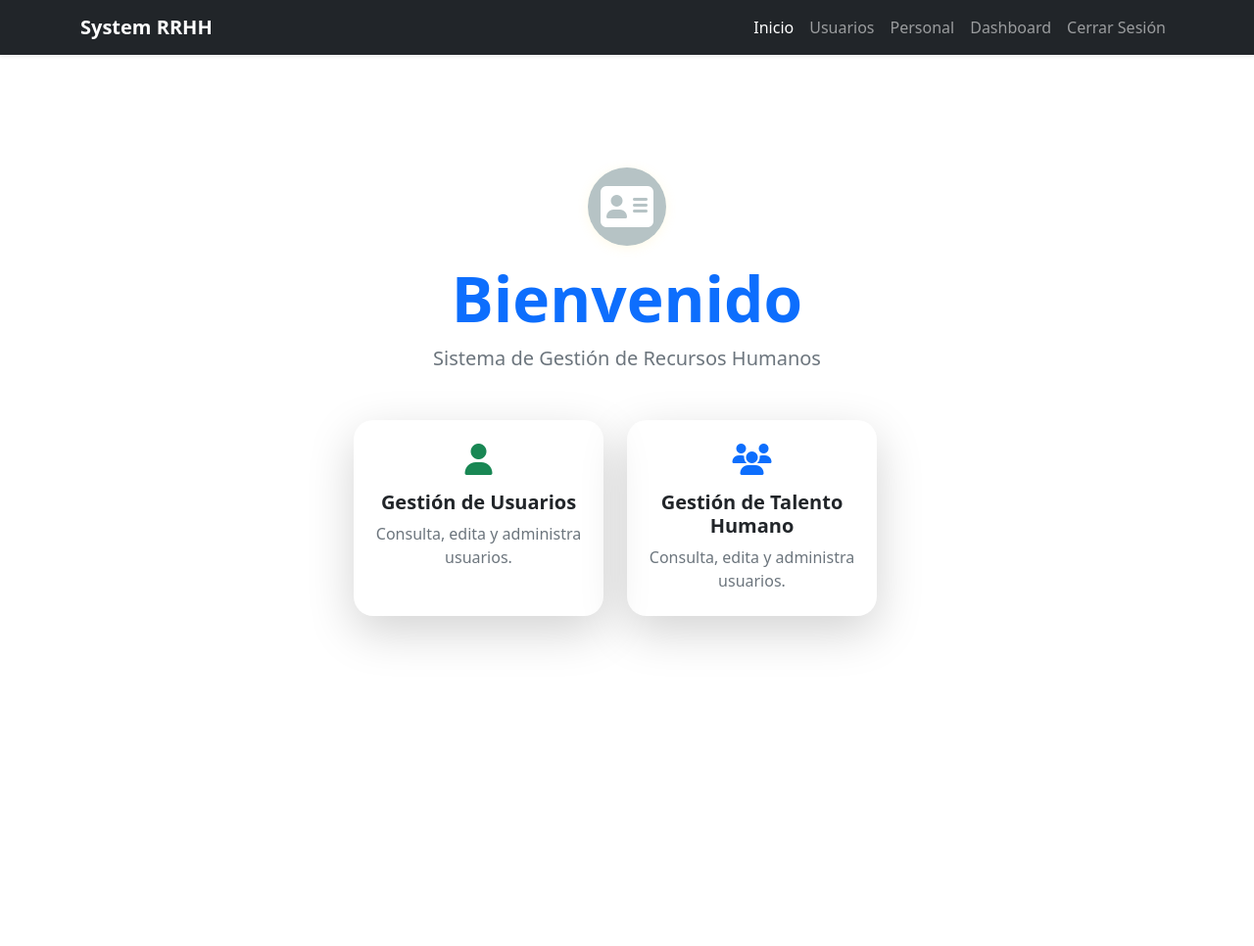
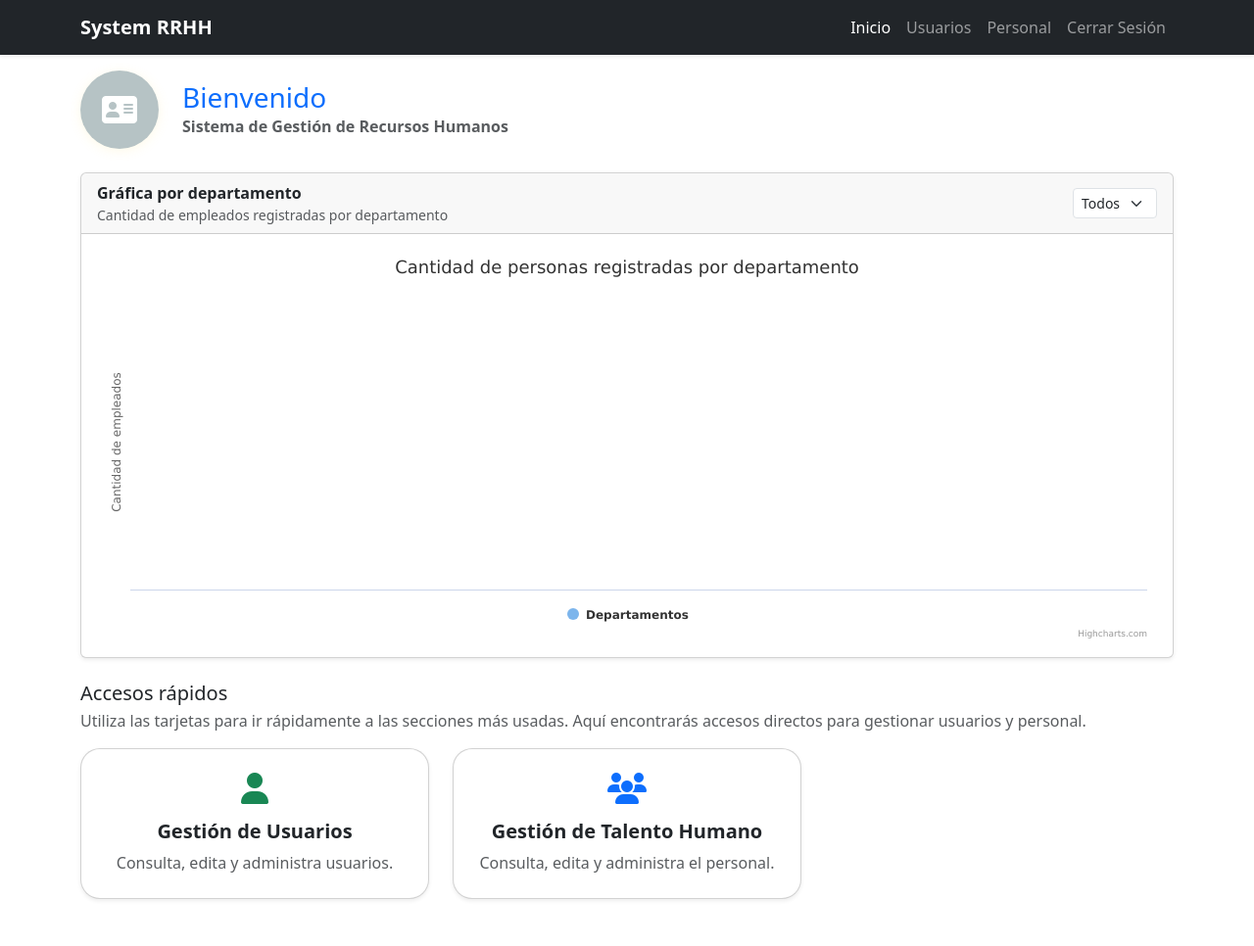
Before and after one commit to cruzjeff225/appRecursosHumanos, a PHP site: page /home.php in a window 1280 px wide. Shown: the whole page at 98% size. Before the commit the page ends 658 px from the top, so only its background shows below. Run offline with PHP 8.4, Linux system fonts and the light colour scheme; the visitor is signed in with stand-in values (Sample User, id 1); data that the repository does not hold is empty.

Commit message:
fix: view dashboard in home

```diff
--- a/views/home.php
+++ b/views/home.php
@@ -1,106 +1,209 @@
 <?php
-// Guardar la sesión y verificar si el usuario ha iniciado sesión
 session_start();
 if (!isset($_SESSION['usuario'])) {
     header("Location: index.php");
+    exit();
 }
+
+include_once '../config/config.php';
 ?>
 <!DOCTYPE html>
-<html lang="en">
-
+<html lang="es">
 <head>
     <meta charset="UTF-8">
     <meta name="viewport" content="width=device-width, initial-scale=1.0">
-    <!-- Bootstrap CSS -->
+    <title>Inicio</title>
+
+    <!-- Bootstrap -->
     <link href="https://cdn.jsdelivr.net/npm/bootstrap@5.3.2/dist/css/bootstrap.min.css" rel="stylesheet">
+
     <!-- Font Awesome -->
     <link rel="stylesheet" href="https://cdnjs.cloudflare.com/ajax/libs/font-awesome/6.4.0/css/all.min.css">
+
+    <!-- Highcharts -->
+    <script src="https://code.highcharts.com/highcharts.js"></script>
+    <script src="https://code.highcharts.com/modules/exporting.js"></script>
+    <script src="https://code.highcharts.com/modules/accessibility.js"></script>
+
     <style>
-        /* Home hero */
         .home-hero-outer {
-            width: 100vw;
             min-height: 100vh;
-            background: #fff;
-            position: relative;
-            left: 50%;
-            right: 50%;
-            margin-left: -50vw;
-            margin-right: -50vw;
-            padding-top: 40px;
-            padding-bottom: 40px;
-        }
-
-        @media (max-width: 991.98px) {
-            .home-hero-outer {
-                left: 0;
-                right: 0;
-                margin-left: 0;
-                margin-right: 0;
-            }
-        }
-
-        .home-avatar {
-            width: 80px;
-            height: 80px;
-            background: #b6c3c5ff;
-            border-radius: 50%;
             display: flex;
             align-items: center;
             justify-content: center;
+            padding: 40px 0;
+        }
+        .home-avatar {
+            width: 80px; height: 80px;
+            background: #b6c3c5;
+            border-radius: 50%;
+            display: flex; align-items: center; justify-content: center;
             box-shadow: 0 2px 12px rgba(255, 224, 102, 0.15);
         }
+        .home-card {
+            transition: transform 0.2s, box-shadow 0.2s;
+            border-radius: 1.25rem;
+        }
+        .home-card:hover {
+            transform: translateY(-6px);
+            box-shadow: 0 8px 20px rgba(0,0,0,0.1);
+        }
+        #container { height: 400px; }
+    </style>
+</head>
 
-        .home-card {
-            transition: transform 0.18s, box-shadow 0.18s;
-            border-radius: 1.25rem;
-            background: var(--primary-white);
-        }
+<body>
+    <?php include_once('../views/nav.php'); ?>
 
-        .home-card:hover {
-            transform: translateY(-8px) scale(1.03);
-            box-shadow: 0 8px 32px rgba(255, 240, 180, 0.13);
-            text-decoration: none;
-        }
-    </style>
-    <title>Inicio</title>
-</head>
-<div class="home-hero-outer min-vh-100 d-flex align-items-center justify-content-center">
-    <div class="container">
-        <div class="text-center mb-5">
-            <div class="home-avatar mx-auto mb-3">
-                <i class="fa fa-address-card fa-3x text-white"></i>
+    </br>
+    <div class="container py-5">
+        <!-- Header / Hero -->
+        <div class="row align-items-center mb-4">
+            <div class="col-auto">
+                <div class="home-avatar d-flex align-items-center justify-content-center">
+                    <i class="fa fa-address-card fa-2x text-white"></i>
+                </div>
             </div>
-            <h1 class="display-3 fw-bold mb-2 text-primary">Bienvenido</h1>
-            <p class="lead text-secondary mb-0">Sistema de Gestión de Recursos Humanos</p>
+            <div class="col">
+                <h1 class="h3 mb-0 text-primary">Bienvenido</h1>
+                <p class="text-muted mb-0 fw-bold">Sistema de Gestión de Recursos Humanos</p>
+            </div>
         </div>
 
-        <div class="row g-4 w-100 justify-content-center">
-            <div class="col-12 col-md-6 col-lg-3">
-                <a class="home-card card border-0 shadow-lg text-decoration-none h-100" a href="../views/usuarios.php">
+        <!-- Gráfico en tarjeta -->
+        <div class="card shadow-sm mb-4">
+            <div class="card-header d-flex flex-column flex-md-row align-items-start align-items-md-center justify-content-between gap-2">
+                <div>
+                    <strong>Gráfica por departamento</strong>
+                    <div class="text-muted small">Cantidad de empleados registradas por departamento</div>
+                </div>
+
+                <form id="formDepto" method="POST" class="ms-md-3">
+                    <label for="departamento" class="form-label visually-hidden">Departamento</label>
+                    <div class="d-flex align-items-center gap-2">
+                        <select name="departamento" id="departamento" class="form-select form-select-sm">
+                            <option value="">Todos</option>
+                            <?php
+                            $queryDeptos = "SELECT DISTINCT departamento FROM personal ORDER BY departamento";
+                            $deptos = mysqli_query($con, $queryDeptos);
+                            while ($row = mysqli_fetch_assoc($deptos)) {
+                                $opt = htmlspecialchars($row['departamento'], ENT_QUOTES, 'UTF-8');
+                                $selected = (isset($_POST['departamento']) && $_POST['departamento'] === $row['departamento']) ? 'selected' : '';
+                                echo "<option value='" . $opt . "' $selected>" . $opt . "</option>";
+                            }
+                            ?>
+                        </select>
+                    </div>
+                </form>
+            </div>
+            <div class="card-body">
+                <div id="container"></div>
+            </div>
+        </div>
+
+        <!-- Texto introductorio para tarjetas -->
+        <div class="mb-3">
+            <h3 class="h5 mb-1">Accesos rápidos</h3>
+            <p class="text-muted mb-0">Utiliza las tarjetas para ir rápidamente a las secciones más usadas. Aquí encontrarás accesos directos para gestionar usuarios y personal.</p>
+        </div>
+
+        <!-- Tarjetas de acceso rápido -->
+        <div class="row g-4">
+            <div class="col-md-6 col-lg-4">
+                <a href="../views/usuarios.php" class="card home-card h-100 text-decoration-none text-body shadow-sm">
                     <div class="card-body text-center py-4">
                         <i class="fa fa-user fa-2x text-success mb-3"></i>
-                        <h5 class="card-title fw-bold mb-2 text-dark">Gestión de Usuarios</h5>
-                        <p class="card-text text-secondary mb-0">Consulta, edita y administra usuarios.</p>
+                        <h5 class="fw-bold">Gestión de Usuarios</h5>
+                        <p class="text-muted mb-0">Consulta, edita y administra usuarios.</p>
                     </div>
                 </a>
             </div>
-            <div class="col-12 col-md-6 col-lg-3">
-                <a class="home-card card border-0 shadow-lg text-decoration-none h-100" a href="../views/personal.php">
+            <div class="col-md-6 col-lg-4">
+                <a href="../views/personal.php" class="card home-card h-100 text-decoration-none text-body shadow-sm">
                     <div class="card-body text-center py-4">
                         <i class="fa fa-users fa-2x text-primary mb-3"></i>
-                        <h5 class="card-title fw-bold mb-2 text-dark">Gestión de Talento Humano</h5>
-                        <p class="card-text text-secondary mb-0">Consulta, edita y administra usuarios.</p>
+                        <h5 class="fw-bold">Gestión de Talento Humano</h5>
+                        <p class="text-muted mb-0">Consulta, edita y administra el personal.</p>
                     </div>
                 </a>
             </div>
         </div>
     </div>
-</div>
 
-<body>
-    <?php
-    include_once('../views/nav.php');
-    ?>
+<?php
+// Generar datos dinámicos
+$condicion = "";
+if (!empty($_POST['departamento'])) {
+    $departamento = mysqli_real_escape_string($con, $_POST['departamento']);
+    $condicion = "WHERE departamento = '$departamento'";
+}
+
+$query = "SELECT departamento, COUNT(*) AS total FROM personal $condicion GROUP BY departamento";
+$resultado = mysqli_query($con, $query);
+
+$categorias = [];
+$valores = [];
+while ($fila = mysqli_fetch_assoc($resultado)) {
+    $categorias[] = $fila['departamento'];
+    $valores[] = $fila['total'];
+}
+?>
+
+<script>
+Highcharts.chart('container', {
+    chart: { type: 'column' },
+    title: { text: 'Cantidad de personas registradas por departamento' },
+    exporting: { enabled: false },
+    xAxis: {
+        categories: <?= json_encode($categorias) ?>,
+        crosshair: true
+    },
+    yAxis: {
+        min: 0,
+        title: { text: 'Cantidad de empleados' }
+    },
+    tooltip: {
+        valueSuffix: ' personas'
+    },
+    series: [{
+        name: 'Departamentos',
+        data: <?= json_encode($valores, JSON_NUMERIC_CHECK) ?>
+    }]
+});
+</script>
+
+<script>
+document.getElementById("departamento").addEventListener("change", function() {
+    const departamento = this.value;
+
+    fetch("getDataDepto.php", {
+        method: "POST",
+        headers: { "Content-Type": "application/x-www-form-urlencoded" },
+        body: "departamento=" + encodeURIComponent(departamento)
+    })
+    .then(res => res.json())
+    .then(data => {
+        Highcharts.chart('container', {
+            chart: { type: 'column' },
+            title: { text: 'Cantidad de personas registradas por departamento' },
+            exporting: { enabled: false },
+            xAxis: {
+                categories: data.categorias,
+                crosshair: true
+            },
+            yAxis: {
+                min: 0,
+                title: { text: 'Cantidad de personas' }
+            },
+            tooltip: { valueSuffix: ' personas' },
+            series: [{
+                name: 'Departamentos',
+                data: data.valores
+            }]
+        });
+    });
+});
+</script>
+
 </body>
-
 </html>
--- a/views/nav.php
+++ b/views/nav.php
@@ -11,7 +11,6 @@
                     <li class="nav-item"><a class="nav-link active" href="../views/home.php">Inicio</a></li>
                     <li class="nav-item"><a class="nav-link" href="../views/usuarios.php">Usuarios</a></li>
                     <li class="nav-item"><a class="nav-link" href="../views/personal.php">Personal</a></li>
-                    <li class="nav-item"><a class="nav-link" href="../views/dashboard.php">Dashboard</a></li>
                     <li class="nav-item"><a class="nav-link" href="../public/salir.php">Cerrar Sesión</a></li>
                 </ul>
             </div>
```
Also changed, not shown: views/dashboard.php (deleted, +0 -166 lines).
